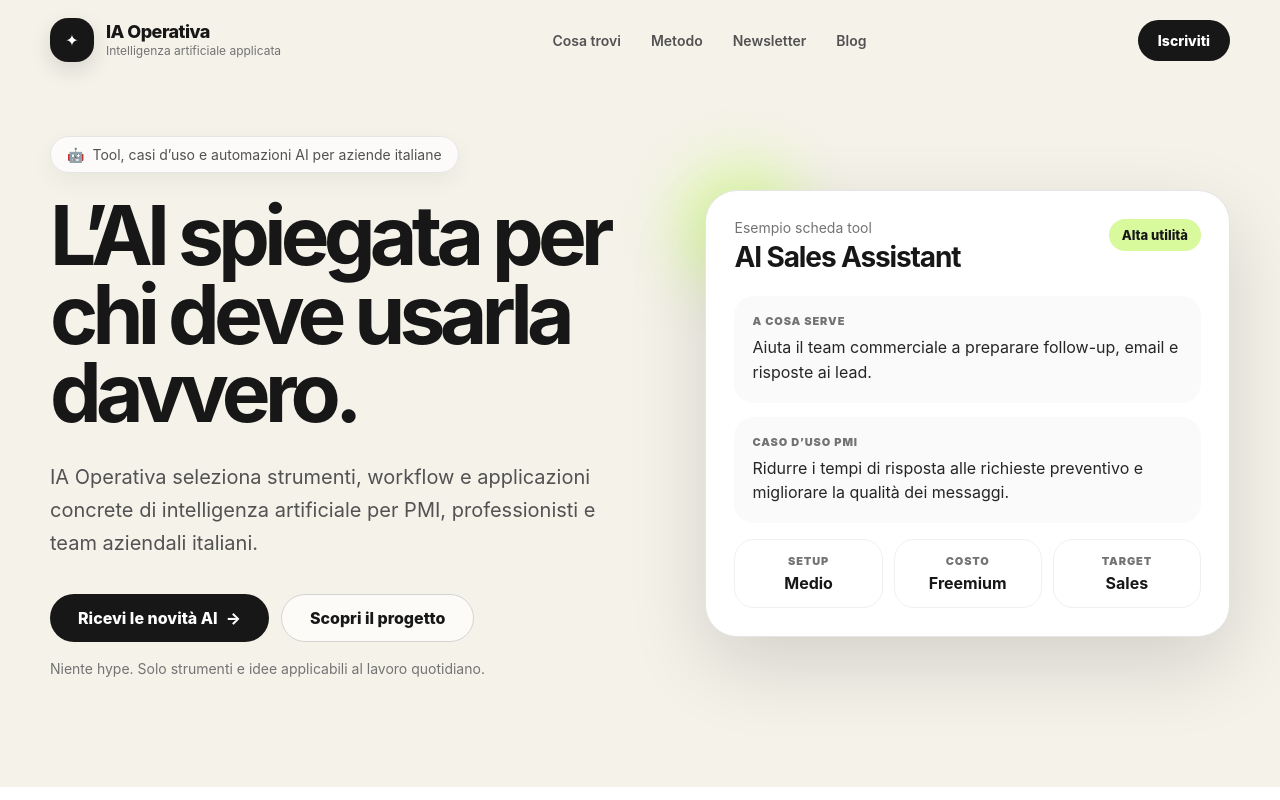
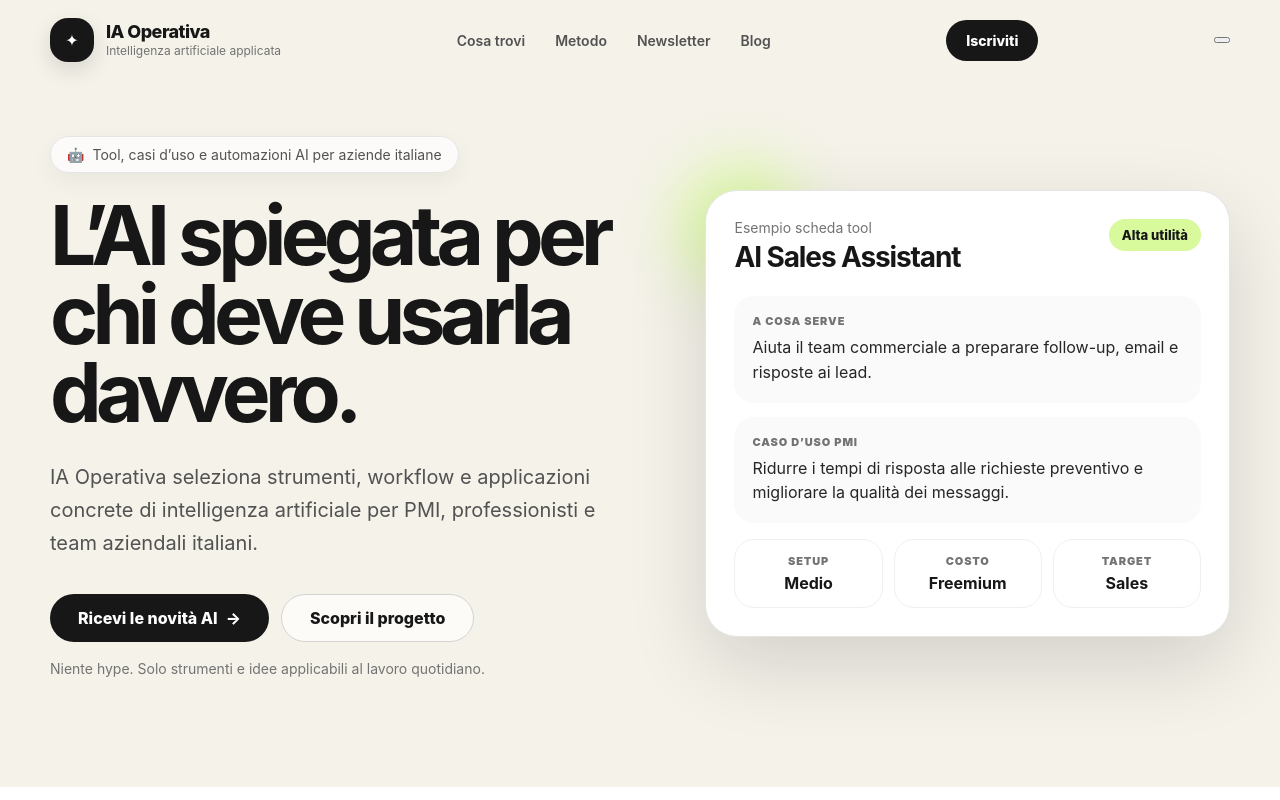
Before and after one commit to AndreaSalvatelli/ia-operativa, a React (Vite) app: page / in a window 1280 px wide. Shown: the top 800 px of the page. Built offline with nearby package versions, Linux system fonts and the light colour scheme.

Commit message:
Update SiteHeader.jsx for mobile

```diff
--- a/src/components/SiteHeader.jsx
+++ b/src/components/SiteHeader.jsx
@@ -1,7 +1,13 @@
+import { useState } from "react";
+
 export default function SiteHeader() {
+  const [isMenuOpen, setIsMenuOpen] = useState(false);
+
+  const closeMenu = () => setIsMenuOpen(false);
+
   return (
     <header className="header">
-      <a className="brand" href="/">
+      <a className="brand" href="/" onClick={closeMenu}>
         <span className="brandIcon" aria-hidden="true">
           ✦
         </span>
@@ -22,6 +28,30 @@ export default function SiteHeader() {
       <a className="headerCta" href="/#newsletter">
         Iscriviti
       </a>
+
+      <button
+        className="mobileMenuButton"
+        type="button"
+        aria-label={isMenuOpen ? "Chiudi menu" : "Apri menu"}
+        aria-expanded={isMenuOpen}
+        onClick={() => setIsMenuOpen((current) => !current)}
+      >
+        <span></span>
+        <span></span>
+        <span></span>
+      </button>
+
+      {isMenuOpen && (
+        <nav className="mobileNav" aria-label="Navigazione mobile">
+          <a href="/#cosa" onClick={closeMenu}>Cosa trovi</a>
+          <a href="/#metodo" onClick={closeMenu}>Metodo</a>
+          <a href="/#newsletter" onClick={closeMenu}>Newsletter</a>
+          <a href="/blog" onClick={closeMenu}>Blog</a>
+          <a className="mobileNavCta" href="/#newsletter" onClick={closeMenu}>
+            Iscriviti
+          </a>
+        </nav>
+      )}
     </header>
   );
 }
```
